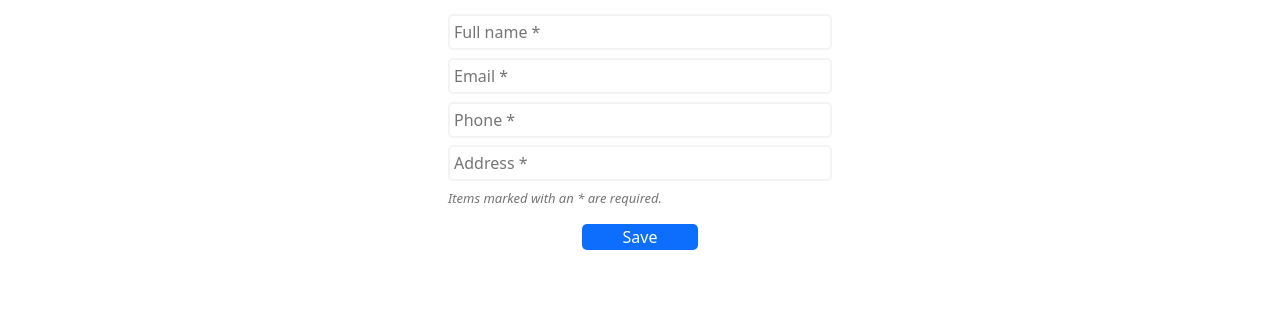
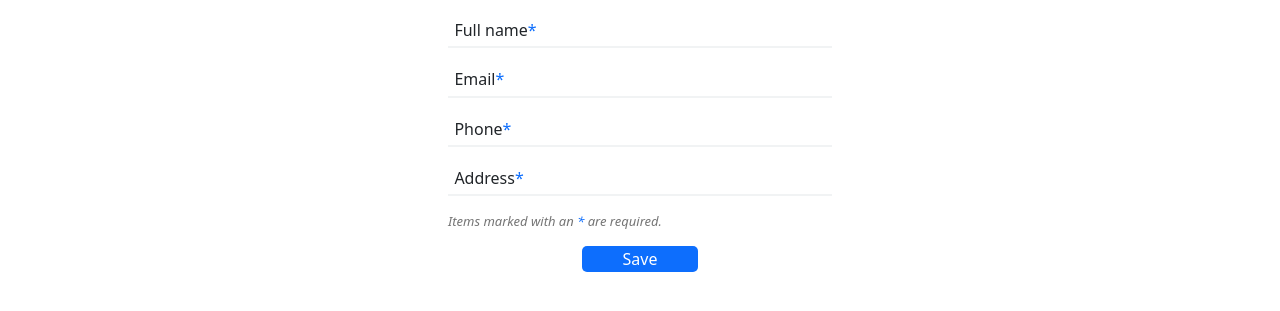
Before and after one commit to 4GeeksAcademy/zeckrox-contact-list, a React app: page /createContact in a window 1280 px wide. Shown: the part 123-434 px from the top of the page. Built offline with nearby package versions, Linux system fonts and the light colour scheme; no server answers.

Commit message:
More Styling improvements 👨‍🎨👩‍🎨

```diff
--- a/src/js/views/createContact.js
+++ b/src/js/views/createContact.js
@@ -23,11 +23,28 @@ export const CreateContact = () => {
 
 	return <div className="container-div">
 		<h1>Add a new contact</h1>
-		<input placeholder="Full name *" onChange={(text)=>setContact({...contact, full_name:text.target.value})}></input>
-		<input placeholder="Email *" onChange={(text)=>setContact({...contact, email:text.target.value})}></input>
-		<input placeholder="Phone *" onChange={(text)=>setContact({...contact, phone:text.target.value})}></input>
-		<input placeholder="Address *" onChange={(text)=>setContact({...contact, address:text.target.value})}></input>
-		<p>Items marked with an * are required.</p>
+
+		<div className="input-holder">
+			<input required onChange={(text)=>setContact({...contact, full_name:text.target.value})}></input>
+			<label>Full name<span>*</span></label>
+		</div>
+
+		<div className="input-holder">
+			<input required onChange={(text)=>setContact({...contact, email:text.target.value})}></input>
+			<label>Email<span>*</span></label>
+		</div>
+
+		<div className="input-holder">
+			<input required onChange={(text)=>setContact({...contact, phone:text.target.value})}></input>
+			<label>Phone<span>*</span></label>
+		</div>
+
+		<div className="input-holder">
+			<input required onChange={(text)=>setContact({...contact, address:text.target.value})}></input>
+			<label>Address<span>*</span></label>
+		</div>
+
+		<p>Items marked with an <span>*</span> are required.</p>
 		<button onClick={()=>contactAdd()}>Save</button>
 	</div>
 }
--- a/src/styles/createContact.css
+++ b/src/styles/createContact.css
@@ -18,10 +18,11 @@ body{
 }
 
 .container-div input{
-    border-radius: 5px;
-    border: 2px solid #F1F3F4;
-    margin-bottom: 2%;
+    border: none;
+    border-bottom: 2px solid #F1F3F4;
+    margin-bottom: 4%;
     padding: 4px;
+    width: 100%;
 }
 
 .container-div h1{
@@ -37,3 +38,27 @@ body{
     font-size: 13px;
     color: #757575;
 }
+
+.input-holder label{
+    position: absolute;
+    left: 35.5%;
+    align-self:center;
+    padding-top:0.3%;
+    pointer-events: none;
+    transition: 0.2s ease-in-out;
+
+}
+
+input:focus {
+    outline:none
+}
+
+.input-holder input:focus + label,
+.input-holder input:valid + label{
+    margin-top:-1.2%;
+    font-size: 0.8em
+}
+
+.input-holder label span, .container-div p span{
+    color: #0d6efd;
+}
```
